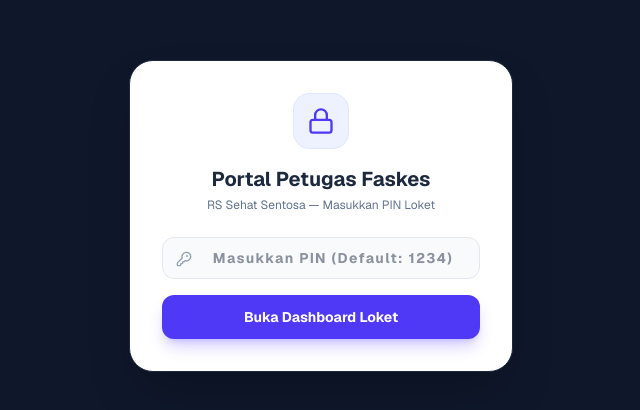
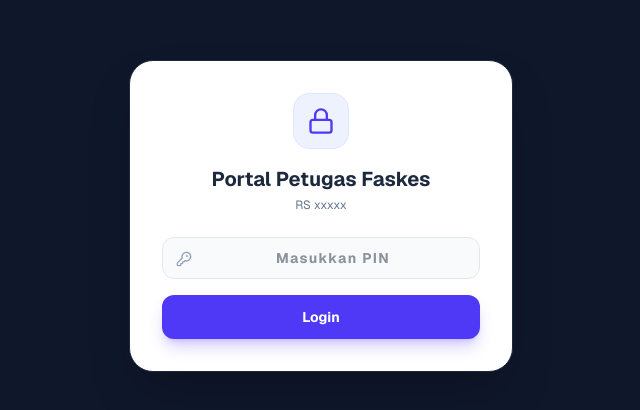
Before and after one commit to Dhil-Web/smart-queue-prototype, a Next.js app: page /admin in a window 1280 px wide. Shown: the part 184-594 px from the top of the page, without its empty margins (319-959 px from the left). Built offline with nearby package versions, Linux system fonts and the light colour scheme.

Commit message:
fix: update label nama RS, form antrean, dan dialog login admin

```diff
--- a/app/admin/page.tsx
+++ b/app/admin/page.tsx
@@ -58,7 +58,7 @@ export default function AdminDashboardPage() {
       setIsAuthenticated(true);
       setLoginError('');
     } else {
-      setLoginError('PIN Keamanan salah. Coba: 1234');
+      setLoginError('PIN salah');
     }
   };
 
@@ -95,19 +95,10 @@ export default function AdminDashboardPage() {
     };
   }, [isAuthenticated]);
 
-  // Antrean yang difilter di tampilan tabel
   const filteredQueues = selectedFilterPoli === 'Semua Poli'
     ? queueList
     : queueList.filter((p) => p.poli === selectedFilterPoli);
 
-  // Cari pasien aktif khusus poli tertentu
-  const getActiveQueueNum = (poli: string) => {
-    const list = queueList.filter((p) => p.poli === poli);
-    const active = list.find((p) => p.status === 'in-progress');
-    return active ? active.queue_number : (list.find((p) => p.status === 'waiting')?.queue_number || '-');
-  };
-
-  // Panggil pasien (otomatis selesaikan pasien aktif lain di poli yang sama saja)
   const handleCallPatient = async (id: number, patientPoli: string) => {
     const currentlyActiveInPoli = queueList.find(
       (p) => p.poli === patientPoli && p.status === 'in-progress'
@@ -122,9 +113,7 @@ export default function AdminDashboardPage() {
     await supabase.from('queues').update({ status: 'completed' }).eq('id', id);
   };
 
-  // Mengalihkan poli pasien ke poli lain dengan nomor antrean urut baru di poli tujuan
   const handleUpdatePoli = async (id: number, newPoli: string) => {
-    // Ambil antrean terbesar di poli tujuan
     const targetPoliQueues = queueList.filter((p) => p.poli === newPoli);
     const nextNumInTarget = targetPoliQueues.length > 0
       ? Math.max(...targetPoliQueues.map((p) => p.queue_number)) + 1
@@ -140,7 +129,6 @@ export default function AdminDashboardPage() {
     }
   };
 
-  // Tambah pasien loket manual dengan auto-increment per poli
   const handleAdminAddPatient = async (e: React.FormEvent) => {
     e.preventDefault();
     if (!adminName.trim()) return;
@@ -164,7 +152,6 @@ export default function AdminDashboardPage() {
     setShowAddModal(false);
   };
 
-  // Reset antrean (bisa pilih reset poli yang sedang difilter atau semua poli)
   const handleResetQueue = async () => {
     const isFiltering = selectedFilterPoli !== 'Semua Poli';
     const confirmMessage = isFiltering
@@ -201,7 +188,7 @@ export default function AdminDashboardPage() {
             <Lock className="w-7 h-7" />
           </div>
           <h1 className="text-xl font-bold text-slate-800">Portal Petugas Faskes</h1>
-          <p className="text-xs text-slate-500 mt-1 mb-6">RS Sehat Sentosa — Masukkan PIN Loket</p>
+          <p className="text-xs text-slate-500 mt-1 mb-6">RS xxxxx</p>
 
           <form onSubmit={handleLogin} className="space-y-4">
             {loginError && (
@@ -218,7 +205,7 @@ export default function AdminDashboardPage() {
                 maxLength={6}
                 value={pin}
                 onChange={(e) => setPin(e.target.value)}
-                placeholder="Masukkan PIN (Default: 1234)"
+                placeholder="Masukkan PIN"
                 className="w-full pl-10 pr-4 py-2.5 bg-slate-50 border border-slate-200 rounded-xl text-center text-sm font-bold tracking-widest focus:outline-none focus:ring-2 focus:ring-indigo-500"
               />
             </div>
@@ -227,7 +214,7 @@ export default function AdminDashboardPage() {
               type="submit"
               className="w-full py-3 bg-indigo-600 hover:bg-indigo-700 text-white rounded-xl font-bold text-sm transition shadow-lg shadow-indigo-600/25"
             >
-              Buka Dashboard Loket
+              Login
             </button>
           </form>
         </div>
@@ -247,7 +234,7 @@ export default function AdminDashboardPage() {
               Multi-Poli Hospital Console
             </div>
             <h1 className="text-2xl font-bold">Manajemen Antrean Presisi</h1>
-            <p className="text-xs text-slate-300">RS Sehat Sentosa — Triase & Antrean Mandiri Per Poli</p>
+            <p className="text-xs text-slate-300">RS xxxxx</p>
           </div>
 
           <div className="flex items-center gap-3">
--- a/app/page.tsx
+++ b/app/page.tsx
@@ -7,7 +7,6 @@ import {
   Car,
   Bike,
   Building2,
-  Sparkles,
   ChevronLeft,
   AlertCircle,
   ArrowRight,
@@ -107,7 +106,6 @@ export default function PatientPage() {
             setTimeout(() => setResetNotice(false), 6000);
           }
         } else {
-          // Sinkron jika admin mengalihkan poli pasien secara live
           if (currentData.poli !== selectedPoli) {
             setSelectedPoli(currentData.poli);
           }
@@ -150,15 +148,12 @@ export default function PatientPage() {
     };
   }, []);
 
-  // Filter antrean khusus poli yang sedang dipilih di form
   const currentPoliQueues = queueList.filter((p) => p.poli === selectedPoli);
 
-  // Nomor antrean berikutnya khusus poli terpilih (Auto-Increment Per Poli)
   const nextQueueNumber = currentPoliQueues.length > 0
     ? Math.max(...currentPoliQueues.map((p) => p.queue_number)) + 1
     : 1;
 
-  // Antrean aktif di poli yang dipilih
   const activePoliPatient = currentPoliQueues.find((p) => p.status === 'in-progress');
   const currentPoliQueueNum = activePoliPatient
     ? activePoliPatient.queue_number
@@ -188,7 +183,6 @@ export default function PatientPage() {
       return;
     }
 
-    // Ambil antrean terakhir KHUSUS poli yang dipilih
     const { data: latestPoliData } = await supabase
       .from('queues')
       .select('queue_number')
@@ -252,7 +246,6 @@ export default function PatientPage() {
     setStep('form');
   };
 
-  // Antrean di depan hanya dihitung dari poli yang sama
   const waitingPatientsBeforeUser = currentPoliQueues.filter(
     (p) => p.queue_number < assignedQueue && p.status === 'waiting'
   ).length;
@@ -271,11 +264,9 @@ export default function PatientPage() {
         {/* Header Pasien */}
         <div className="bg-gradient-to-br from-blue-600 via-indigo-600 to-blue-700 p-6 text-white text-center relative">
           <div className="inline-flex items-center gap-1.5 px-3 py-1 rounded-full bg-white/15 text-xs font-semibold backdrop-blur-sm mb-2 text-blue-100">
-            <Sparkles className="w-3.5 h-3.5 text-blue-200" />
-            Smart Multi-Poli Queue Portal
+            RS xxxxx
           </div>
-          <h1 className="text-2xl font-bold tracking-tight">SmartArrive AI</h1>
-          <p className="text-xs text-blue-100 mt-0.5">Antrean Presisi Mandiri Berdasarkan Poliklinik</p>
+          <h1 className="text-2xl font-bold tracking-tight">Daftar Antrian</h1>
         </div>
 
         {resetNotice && (
@@ -294,7 +285,7 @@ export default function PatientPage() {
               </div>
             )}
 
-            {/* Pilihan Poliklinik Utama (Di atas agar nomor urut langsung menyesuaikan) */}
+            {/* Pilihan Poliklinik */}
             <div>
               <label className="text-xs font-bold text-slate-600 uppercase tracking-wider block mb-1.5">
                 Pilih Poliklinik Tujuan *
@@ -316,7 +307,7 @@ export default function PatientPage() {
               </div>
             </div>
 
-            {/* Nomor Antrean Otomatis Sesuai Poli Terpilih */}
+            {/* Nomor Antrean Otomatis */}
             <div className="bg-slate-50 p-3.5 rounded-2xl border border-slate-200 flex items-center justify-between">
               <div>
                 <p className="text-xs font-bold text-slate-800 flex items-center gap-1">
```
